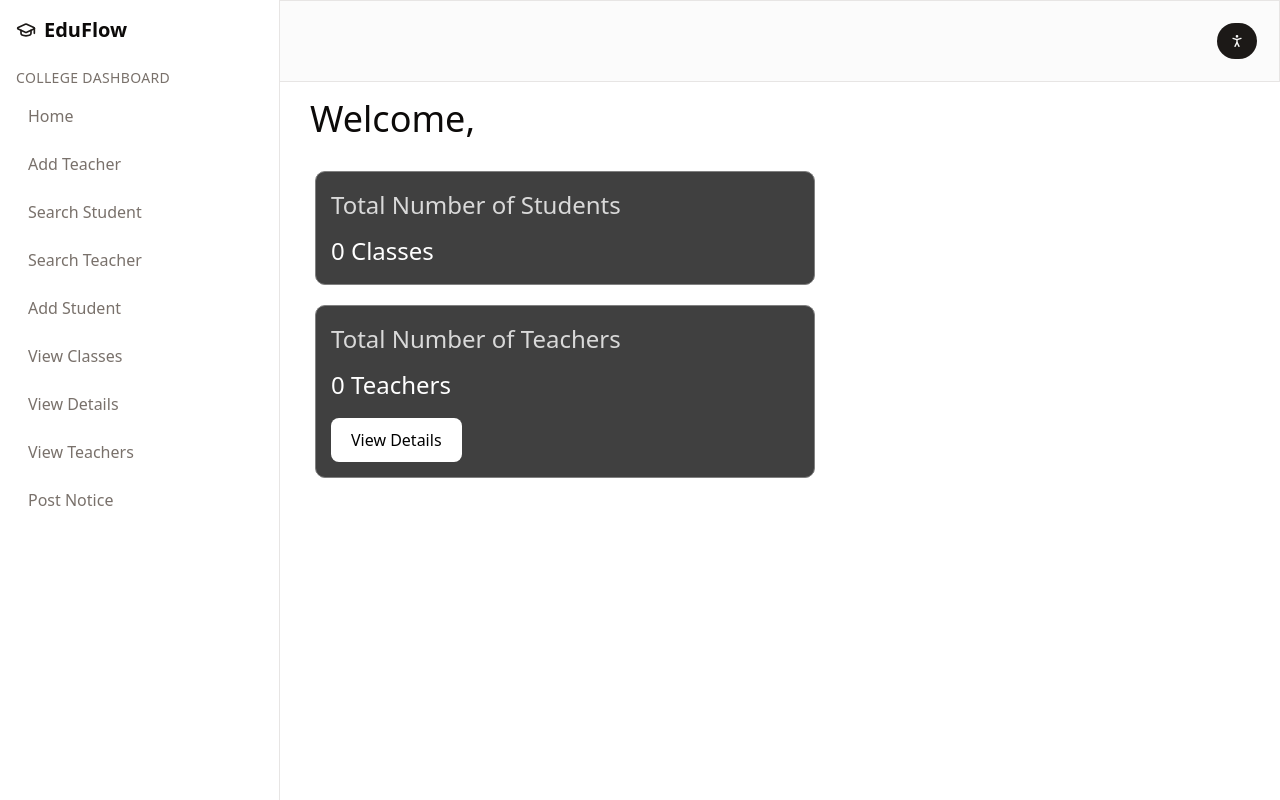
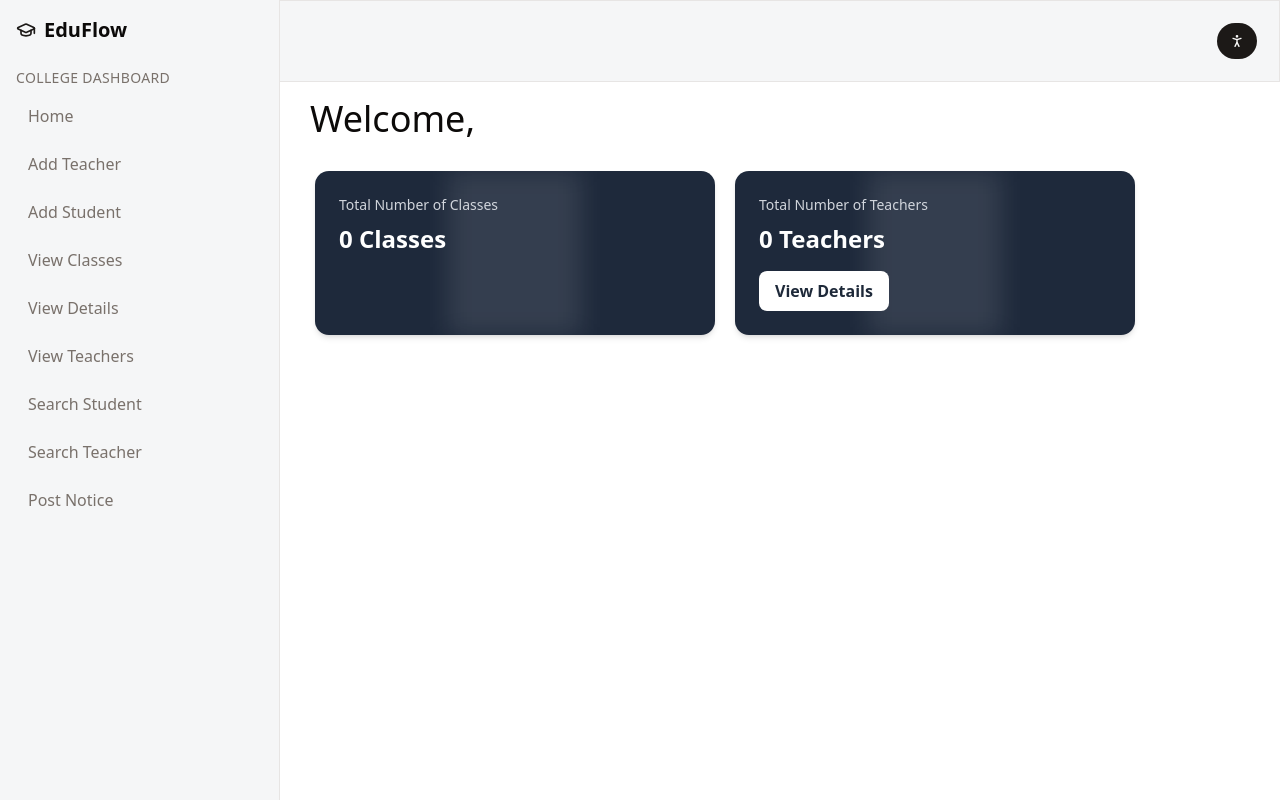
Before and after one commit to sukhmancode/eduflowct, a Next.js app: page /dashboard/colleges in a window 1280 px wide. Built offline with nearby package versions, Linux system fonts and the light colour scheme.

Commit message:
card changes

```diff
--- a/src/app/dashboard/colleges/addteacher/page.tsx
+++ b/src/app/dashboard/colleges/addteacher/page.tsx
@@ -8,6 +8,8 @@ import "../styles/index.scss";
 import "../styles/addteacher.scss";
 import axios from "axios";
 import { Button } from "@/components/ui/button";
+import { X } from "lucide-react";
+import { toast } from "sonner";
 
 export default function Page() {
   const [collegeId, setCollegeId] = useState<string | null>(null);
@@ -47,22 +49,22 @@ export default function Page() {
       collegeId
     ) {
       const payload = {
-        id: parseInt(idRef.current.value),
+        id: Number(idRef.current.value),
         Tname: nameRef.current.value,
+        Tpass: passRef.current.value,
+        college_id: Number(collegeId),
         Temail: emailRef.current.value,
         Tcontact: phoneRef.current.value,
-        Tpass: passRef.current.value,
-        college_id: parseInt(collegeId),
       };
-
+      console.log(payload, payload.college_id);
       try {
         const response = await axios.post(
           "https://ai-teacher-api-xnd1.onrender.com/college/add_teacher/",
           payload
         );
 
-        if (response.status === 200 && response.data.Message === "Success") {
-          alert("Teacher added successfully!");
+        if (response.status === 200) {
+          toast.success("Teacher Added Sucessfully!");
 
           // Clear inputs
           idRef.current.value = "";
@@ -75,12 +77,12 @@ export default function Page() {
         }
       } catch (err) {
         console.error(err);
-        alert("Something went wrong.");
+        toast.error("Something went wrong.");
       } finally {
         setLoading(false);
       }
     } else {
-      alert("Please fill in all fields.");
+      toast.error("Please fill in all fields.");
       setLoading(false);
     }
   };
--- a/src/app/dashboard/colleges/components/Card.tsx
+++ b/src/app/dashboard/colleges/components/Card.tsx
@@ -1,5 +1,4 @@
 import React from "react";
-import "../styles/card.scss";
 import Link from "next/link";
 
 interface Props {
@@ -8,6 +7,7 @@ interface Props {
   secondary?: string;
   href?: string;
 }
+
 export default function Card({
   secondaryHeading,
   number,
@@ -15,21 +15,27 @@ export default function Card({
   href,
 }: Props) {
   return (
-    <>
-      <div className="card-container">
-        <p className="card-secondary-heading">{secondaryHeading}</p>
-        <p className="card-number ">
-          <span>{number}</span>
-          <span>{secondary}</span>
+    <div className="relative group overflow-hidden p-6 rounded-xl bg-[#1e293b] text-white shadow-md hover:shadow-xl transition-all duration-300 w-full max-w-[400px]">
+      {/* Shimmer element on hover */}
+      <div className="absolute inset-0">
+        <div className="absolute w-1/3 h-full bg-white/10 blur-md transform translate-x-full group-hover:animate-shimmer pointer-events-none" />
+      </div>
+
+      {/* Content */}
+      <div className="relative z-10">
+        <p className="text-sm text-gray-300 mb-2">{secondaryHeading}</p>
+        <p className="text-2xl font-bold">
+          {number} <span>{secondary}</span>
         </p>
-        {href ? (
+
+        {href && (
           <Link href={href}>
-            <button className="view-details"> View Details </button>
+            <button className="mt-4 px-4 py-2 bg-white text-gray-800 rounded-md font-semibold transition hover:shadow-lg">
+              View Details
+            </button>
           </Link>
-        ) : (
-          ""
         )}
       </div>
-    </>
+    </div>
   );
 }
--- a/src/app/dashboard/colleges/components/Navbar.tsx
+++ b/src/app/dashboard/colleges/components/Navbar.tsx
@@ -12,7 +12,10 @@ import React from "react";
 export default function Navbar() {
   return (
     <>
-      <div className="navbar-container p-2 flex items-center justify-between bg-muted/40 w-full border">
+      <div
+        className="navbar-container p-2 flex items-center justify-between bg-muted/40 w-full border"
+        style={{ background: "rgb(245, 246, 247)" }}
+      >
         <div className="menu p-3 "></div>
         <div className="porfile pr-3 md:p-3.5  ">
           <DropdownMenu>
--- a/src/app/dashboard/colleges/components/Sidebar.tsx
+++ b/src/app/dashboard/colleges/components/Sidebar.tsx
@@ -1,6 +1,7 @@
 "use client";
 import React from "react";
 import Link from "next/link";
+import { usePathname } from "next/navigation";
 import { SideBarData } from "../data/SideBar";
 import { GraduationCap, Menu } from "lucide-react";
 import {
@@ -13,6 +14,19 @@ import {
 import { Button } from "@/components/ui/button";
 
 export default function Sidebar() {
+  const pathname = usePathname();
+
+  const linkClasses = (href: string) => {
+    console.log(href);
+    const isActive = pathname === href || href === "/dashboard/colleges";
+
+    return `flex items-center gap-3 px-3 py-2 rounded-md transition-colors ${
+      isActive
+        ? "bg-muted text-primary"
+        : "text-muted-foreground hover:text-primary hover:bg-muted"
+    }`;
+  };
+
   return (
     <div>
       {/* Mobile Sidebar (Sheet) */}
@@ -41,7 +55,7 @@ export default function Sidebar() {
                 <Link
                   key={index}
                   href={data.href}
-                  className="flex items-center gap-3 px-3 py-2 rounded-md text-muted-foreground hover:text-primary hover:bg-muted transition-colors"
+                  className={linkClasses(data.href)}
                 >
                   {data.value}
                 </Link>
@@ -52,7 +66,10 @@ export default function Sidebar() {
       </div>
 
       {/* Desktop Sidebar */}
-      <div className="hidden md:block w-[280px] p-4 border-r h-screen fixed top-0 left-0 bg-background">
+      <div
+        className="hidden md:block w-[280px] p-4 border-r h-screen fixed top-0 left-0 "
+        style={{ background: "rgb(245, 246, 247)" }}
+      >
         <div className="flex items-center gap-2 mb-6">
           <GraduationCap className="h-5 w-5 text-primary" />
           <span className="text-xl font-bold">EduFlow</span>
@@ -67,7 +84,7 @@ export default function Sidebar() {
             <Link
               key={index}
               href={data.href}
-              className="flex items-center gap-3 px-3 py-2 rounded-md text-muted-foreground hover:text-primary hover:bg-muted transition-colors"
+              className={linkClasses(data.href)}
             >
               {data.value}
             </Link>
--- a/src/app/dashboard/colleges/data/SideBar.ts
+++ b/src/app/dashboard/colleges/data/SideBar.ts
@@ -11,14 +11,6 @@ export const SideBarData: LinkArray[] = [
   {
     href: "/dashboard/colleges/addteacher",
     value: "Add Teacher",
-  },
-  {
-    href: "/dashboard/college/searchstudent",
-    value: "Search Student",
-  },
-  {
-    href: "/dashboard/college/searchteacher",
-    value: "Search Teacher",
   },
   {
     href: "/dashboard/colleges/addstudent",
@@ -37,6 +29,14 @@ export const SideBarData: LinkArray[] = [
     value: "View Teachers",
   },
   {
+    href: "/dashboard/colleges/searchstudent",
+    value: "Search Student",
+  },
+  {
+    href: "/dashboard/colleges/searchteacher",
+    value: "Search Teacher",
+  },
+  {
     href: "/dashboard/colleges/noticeposting",
     value: "Post Notice",
   },
--- a/src/app/dashboard/colleges/page.tsx
+++ b/src/app/dashboard/colleges/page.tsx
@@ -65,7 +65,7 @@ export default function page() {
             <h2 className="welcome-message ">Welcome, {collegeName}</h2>
             <div className="cards">
               <Card
-                secondaryHeading="Total Number of Students "
+                secondaryHeading="Total Number of Classes"
                 number={classes}
                 secondary=" Classes"
               />
--- a/src/app/dashboard/colleges/searchstudent/page.tsx
+++ b/src/app/dashboard/colleges/searchstudent/page.tsx
@@ -64,7 +64,7 @@ export default function Page() {
         <div className="navbar">
           <Navbar />
         </div>
-        <div className="view-classes-content-container p-5">
+        <div className="view-classes-content-container p-5 md:pl-[300px]">
           <h2 className="welcome-message text-2xl font-bold mb-4">
             Welcome, {collegeName}
           </h2>
--- a/src/app/dashboard/colleges/searchteacher/page.tsx
+++ b/src/app/dashboard/colleges/searchteacher/page.tsx
@@ -66,7 +66,7 @@ export default function Page() {
         <div className="navbar">
           <Navbar />
         </div>
-        <div className="view-classes-content-container p-5">
+        <div className="view-classes-content-container p-5 md:pl-[300px]">
           <h2 className="welcome-message text-2xl font-bold mb-4">
             Welcome, {collegeName}
           </h2>
--- a/src/app/dashboard/colleges/viewclasses/page.tsx
+++ b/src/app/dashboard/colleges/viewclasses/page.tsx
@@ -62,11 +62,20 @@ export default function page() {
             <div className="flex flex-wrap p-5 gap-3">
               {classes?.map((data, index) => {
                 return (
-                  <div className="card-container" key={index}>
-                    <div className="card-secondary-heading">
-                      Class Id: {data.id}
+                  <div className="relative group overflow-hidden p-6 rounded-xl bg-[#1e293b] text-white shadow-md hover:shadow-xl transition-all duration-300 w-full max-w-[400px]">
+                    <div className="absolute inset-0">
+                      <div className="absolute w-1/3 h-full bg-white/10 blur-md transform translate-x-full group-hover:animate-shimmer pointer-events-none" />
                     </div>
-                    <div className="card-number">Class Name: {data.Cname}</div>
+
+                    <div className="relative z-10">
+                      <p className="text-sm text-gray-300 mb-2">
+                        {" "}
+                        Class Id: {data.id}
+                      </p>
+                      <p className="text-2xl font-bold">
+                        Class Name: {data.Cname}
+                      </p>
+                    </div>
                   </div>
                 );
               })}
--- a/src/app/layout.tsx
+++ b/src/app/layout.tsx
@@ -1,6 +1,7 @@
 import type { Metadata } from "next";
 import { Geist, Geist_Mono } from "next/font/google";
 import "./globals.css";
+import { Toaster } from "sonner";
 
 const geistSans = Geist({
   variable: "--font-geist-sans",
@@ -23,11 +24,12 @@ export default function RootLayout({
   children: React.ReactNode;
 }>) {
   return (
-    <html lang="en" >
+    <html lang="en">
       <body
         className={`${geistSans.variable} ${geistMono.variable} antialiased`}
       >
         {children}
+        <Toaster />
       </body>
     </html>
   );
```
